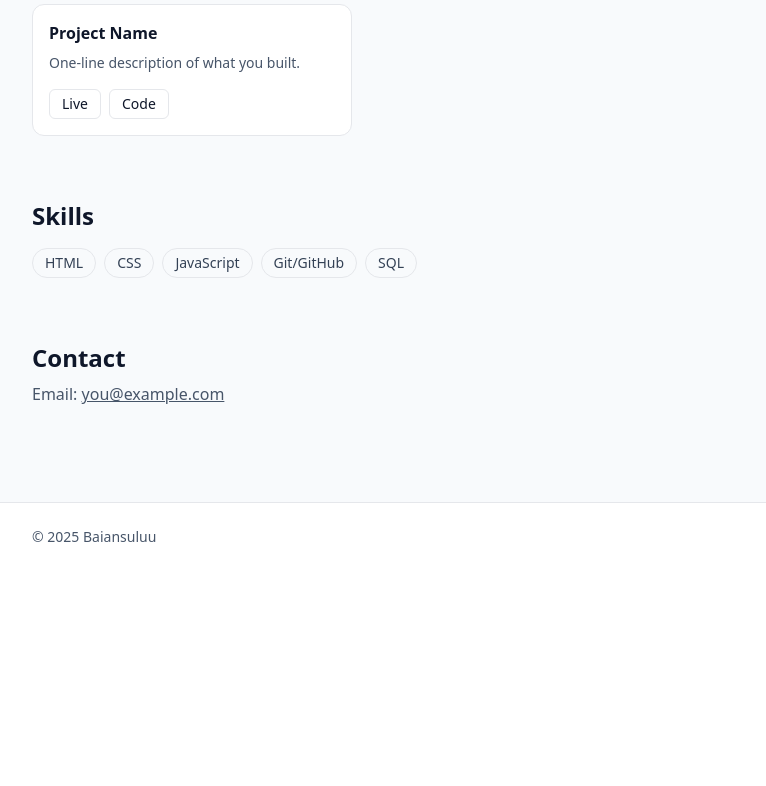
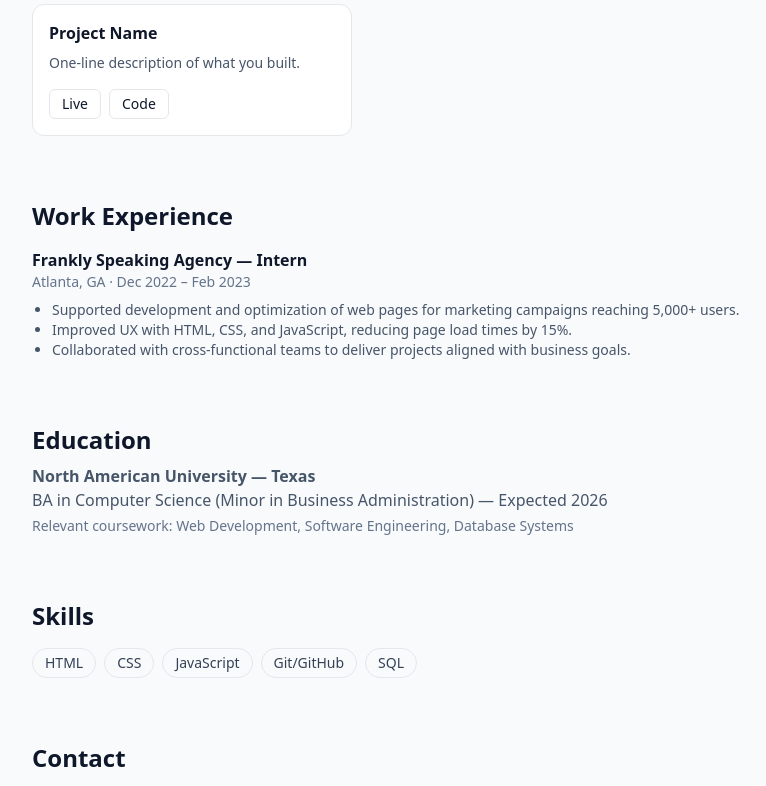
Before and after one commit to Baiansulu/my_portfolio, a React (Vite) app: page / in a window 1280 px wide. Shown: the part 529-1315 px from the top of the page, without its empty margins (112-878 px from the left). Before the commit the page ends 1100 px from the top, so only its background shows below. Built offline with nearby package versions, Linux system fonts and the light colour scheme.

Commit message:
Update App.jsx

```diff
--- a/src/App.jsx
+++ b/src/App.jsx
@@ -55,6 +55,33 @@ export default function App() {
         </div>
       </section>
 
+      <section id="experience" className="mx-auto max-w-5xl px-4 pb-16">
+  <h2 className="text-2xl font-semibold">Work Experience</h2>
+  <div className="mt-4 space-y-6">
+    <div>
+      <h3 className="font-semibold">Frankly Speaking Agency — Intern</h3>
+      <p className="text-sm text-slate-500">Atlanta, GA · Dec 2022 – Feb 2023</p>
+      <ul className="list-disc pl-5 mt-2 text-slate-600 text-sm">
+        <li>Supported development and optimization of web pages for marketing campaigns reaching 5,000+ users.</li>
+        <li>Improved UX with HTML, CSS, and JavaScript, reducing page load times by 15%.</li>
+        <li>Collaborated with cross-functional teams to deliver projects aligned with business goals.</li>
+      </ul>
+    </div>
+  </div>
+</section>
+
+      <section id="education" className="mx-auto max-w-5xl px-4 pb-16">
+  <h2 className="text-2xl font-semibold">Education</h2>
+  <p className="mt-2 text-slate-600">
+    <strong>North American University — Texas</strong><br />
+    BA in Computer Science (Minor in Business Administration) — Expected 2026
+  </p>
+  <p className="text-sm text-slate-500 mt-1">
+    Relevant coursework: Web Development, Software Engineering, Database Systems
+  </p>
+</section>
+
+
       <section id="skills" className="mx-auto max-w-5xl px-4 pb-16">
         <h2 className="text-2xl font-semibold">Skills</h2>
         <ul className="mt-4 flex flex-wrap gap-2 text-sm text-slate-700">
```
